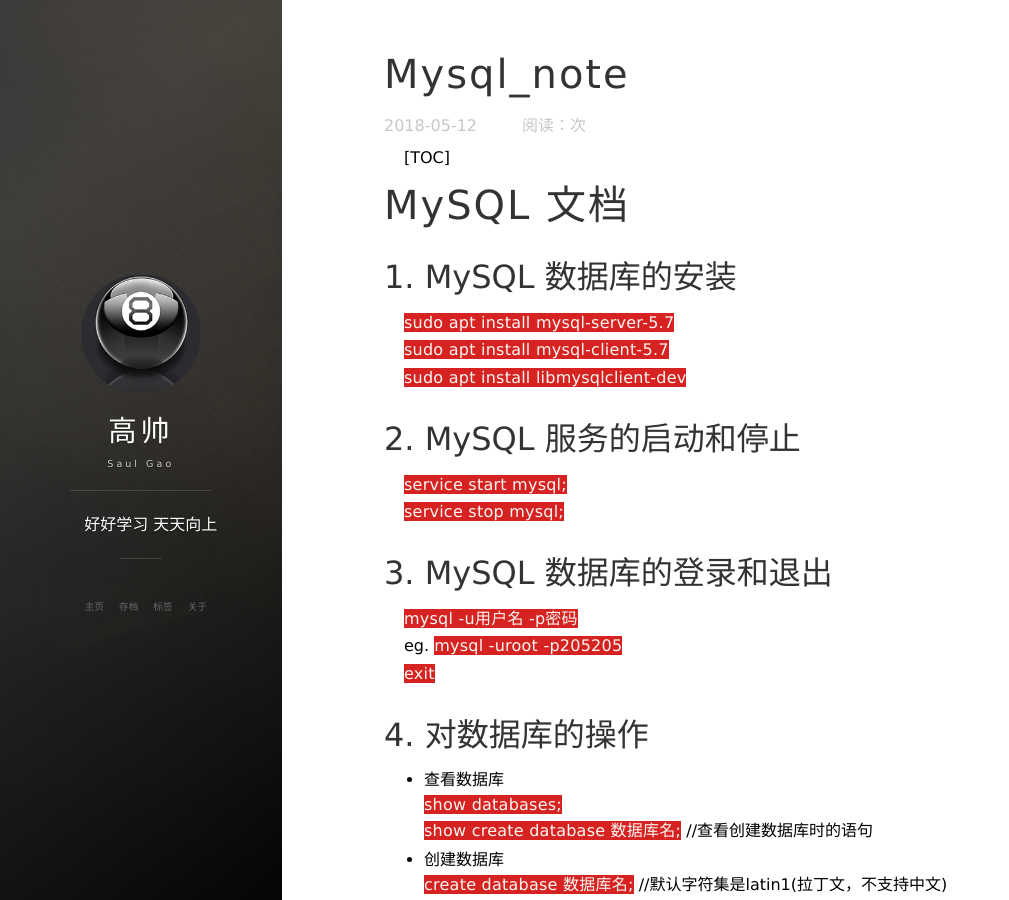
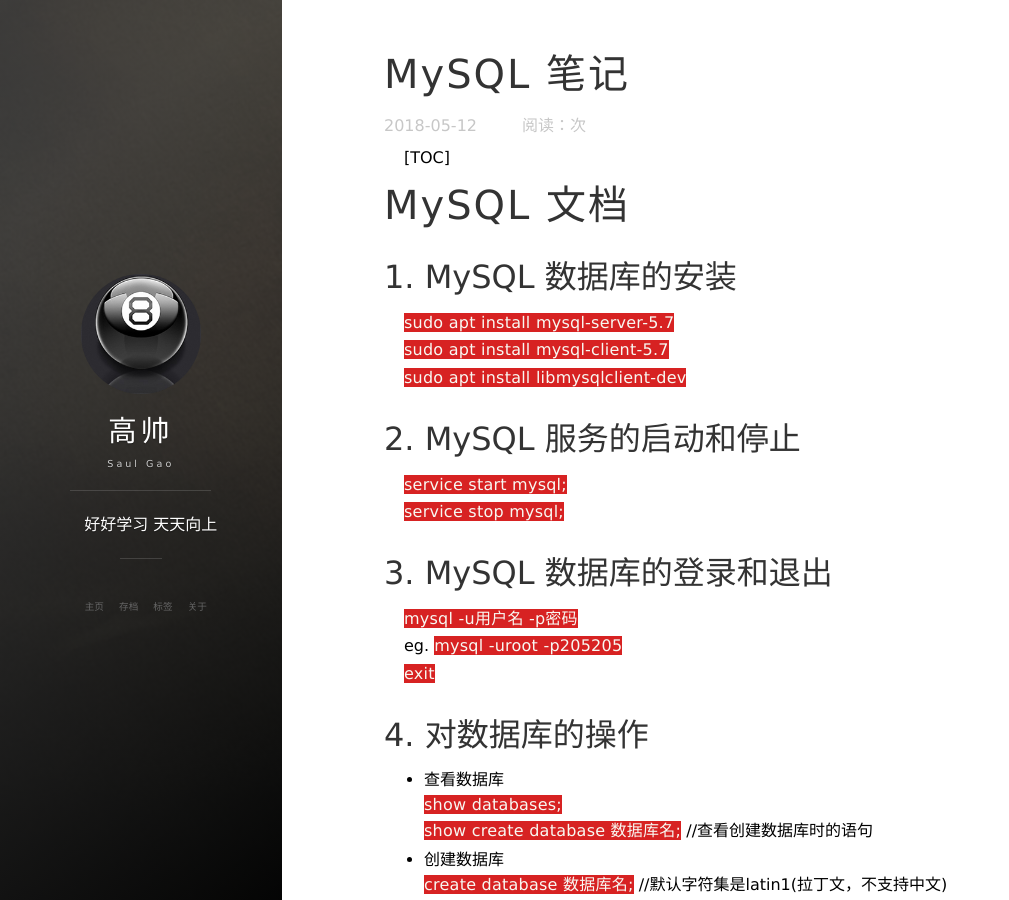
Before and after one commit to Saul-Gao/saul-gao.github.io, a Jekyll site: the page built from _posts/2018-05-12-mysql_note.md, in a window 1280 px wide and 900 px high. Shown: the whole window, without its empty margins (0-1009 px from the left). Built offline with Jekyll 4.4.1, drawn with Linux system fonts in a browser that asks for light colours; nearby versions of some CDN libraries; our own code applies the rules of GitHub Pages for plain Markdown files; comment, search, counter and statistics services are not loaded.

Commit message:
mysql note

```diff
--- a/_posts/2018-05-12-mysql_note.md
+++ b/_posts/2018-05-12-mysql_note.md
@@ -1,3 +1,10 @@
+---
+layout: post
+title: MySQL 笔记
+date: 2018-05-12
+tags: [MySQL, 笔记]
+---
+
 [TOC]
 # MySQL 文档
 ## 1. MySQL 数据库的安装
```
